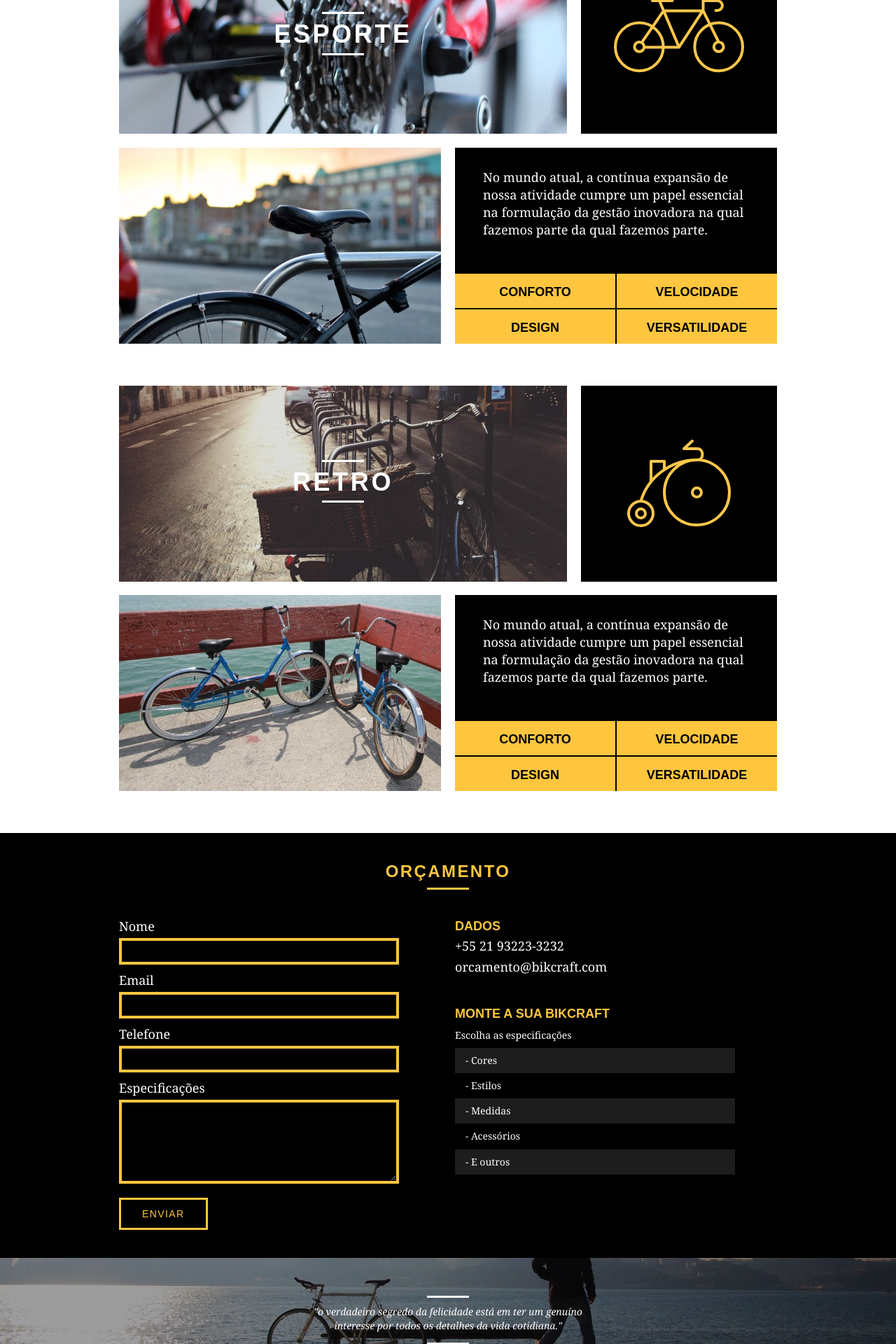
After one commit to Claudeilto/origamid, a PHP site: page /produtos.html in a window 1280 px wide. The commit adds this page. Shown: the part 1040-2960 px from the top of the page at 70% size. Run offline with PHP 8.4, Linux system fonts and the light colour scheme.

Commit message:
Finalizado a página de Produtos.

```diff
--- /dev/null
+++ b/bikcraft/css/produtos.css
@@ -0,0 +1,175 @@
+.interna_produtos {
+    background: url("../img/bg-produtos.jpg") no-repeat center;
+    background-size: cover;
+}
+
+.produto_item {
+    padding-top: 60px;
+}
+
+.produto_item h2 {
+    font-size: 36px;
+    text-transform: uppercase;
+    letter-spacing: .1em;
+    font-weight: bold;
+    position: relative;
+    top: -180px;
+    text-align: center;
+    color: #fff;
+    margin-bottom: -56px;
+}
+
+.produto_item h2::before, .produto_item h2::after {
+    content: "";
+    display: block;
+    width: 60px;
+    height: 3px;
+    background-color: #fff;
+    margin: 6px auto 8px auto;
+}
+
+.produto_icone {
+    background: #000;
+    padding: 70px 0;
+}
+
+.produto_icone img {
+    margin: 0 auto;
+}
+
+.produto_info {
+    background: #000;
+}
+
+.produto_info p {
+    color: #fff;
+    font-size: 18px;
+    line-height: 25px;
+    height: 180px;
+    padding: 30px 40px;
+}
+
+.produto_info ul li {
+    background: #fec63e;
+    text-transform: uppercase;
+    font-size: 18px;
+    line-height: 20px;
+    font-weight: bold;
+    float: left;
+    width: 229px;
+    height: 49px;
+    text-align: center;
+    padding-top: 16px;
+}
+
+.produto_info ul li:nth-child(1), .produto_info ul li:nth-child(2) {
+    margin-bottom: 2px;
+}
+
+.produto_info ul li:nth-child(even) {
+    margin-left: 2px;
+}
+
+/* Orçamento */
+
+.orcamento {
+    background: #000;
+    width: 100%;
+    margin-top: 60px;
+    padding: 40px 0;
+}
+
+.orcamento h2 {
+    color: #fec63e;
+}
+
+.orcamento h2::after {
+    background: #fec63e;
+}
+
+.form {
+    padding-right: 60px;
+}
+
+.form label {
+    display: block;
+    color: #fff;
+    font-family: Georgia, 'Times New Roman', Times, serif;
+    font-size: 18px;
+    line-height: 25px;
+    margin-bottom: 4px;
+}
+
+.form input {
+    display: block;
+    width: 100%;
+    border: 4px solid #fec63e;
+    background: none;
+    color: #fff;
+    padding: 7px 10px;
+    outline: none;
+    font-size: 14px;
+    font-family: Georgia, 'Times New Roman', Times, serif;
+    margin-bottom: 10px;
+}
+
+.form textarea {
+    display: block;
+    width: 100%;
+    height: 120px;
+    border: 4px solid #fec63e;
+    background: none;
+    color: #fff;
+    padding: 7px 10px;
+    outline: none;
+    font-size: 14px;
+    font-family: Georgia, 'Times New Roman', Times, serif;
+    margin-bottom: 20px;
+}
+
+.form button {
+    padding-top: 7px 40px;
+    background: none;
+}
+
+.orcamento_dados {
+    color: #fff;
+}
+
+.orcamento_dados h3 {
+    font-size: 18px;
+    text-transform: uppercase;
+    color: #fec63e;
+    line-height: 25px;
+    font-weight: bold;
+}
+
+.orcamento_dados span {
+    display: block;
+    font-size: 18px;
+    line-height: 30px;
+    font-family: Georgia, 'Times New Roman', Times, serif;
+}
+
+.dados_email {
+    margin-bottom: 40px;
+
+}
+
+.orcamento_dados ul {
+    padding-right: 60px;
+}
+
+.orcamento_dados ul li {
+    font-family: Georgia, 'Times New Roman', Times, serif;
+    font-size: 14px;
+    padding: 10px 15px;
+}
+
+.orcamento_dados ul li:nth-child(odd) {
+    background: #1d1d1d;
+}
+
+.orcamento_dados p {
+    margin: 8px 0;
+}
--- a/bikcraft/css/sobre.css
+++ b/bikcraft/css/sobre.css
@@ -1,5 +1,6 @@
 .interna_sobre {
     background: url("../img/bg-sobre.jpg") no-repeat center;
+    background-size: cover;
 }
 
 .missao_sobre {
--- a/bikcraft/css/style.css
+++ b/bikcraft/css/style.css
@@ -116,7 +116,6 @@ img {
     width: 100%;
     height: 380px;
     background: url("../img/bg.jpg") no-repeat center;
-    background-size: cover;
     margin-top: 92px;
     text-align: center;
     padding-top: 80px;
--- /dev/null
+++ b/bikcraft/produtos.html
@@ -0,0 +1,170 @@
+<!DOCTYPE html>
+<html lang="pt-br">
+
+<head>
+    <meta charset="UTF-8">
+    <meta name="viewport" content="width=device-width, initial-scale=1.0">
+    <title>Bikcraft - Sobre</title>
+    <link rel="stylesheet" href="css/normalize.css">
+    <link rel="stylesheet" href="css/reset.css">
+    <link rel="stylesheet" href="css/grid.css">
+    <link rel="stylesheet" href="css/style.css">
+    <link rel="stylesheet" href="css/produtos.css">
+</head>
+
+<body>
+    <header class="header">
+        <div class="container">
+            <a href="index.html" class="grid-4">
+                <img src="img/bikcraft.svg" alt="">
+            </a>
+            <nav class="header_menu grid-12">
+                <ul>
+                    <li><a href="sobre.html">Sobre</a></li>
+                    <li><a href="produtos.html" class="menu_ativo">Produtos</a></li>
+                    <li><a href="portfolio.html">Portfólio</a></li>
+                    <li><a href="contato.html">Contato</a></li>
+                </ul>
+            </nav>
+        </div>
+    </header>
+
+    <section class="introducao_interna interna_produtos">
+        <div class="container">
+            <h1>Produtos</h1>
+            <p>conheça todos os nossos produtos</p>
+        </div>
+    </section>
+
+    <section class="container produto_item">
+        <div class="grid-11">
+            <img src="img/produtos/bikcraft-passeio-1.jpg" alt="Bikcraft passeio.">
+            <h2>Passeio</h2>
+        </div>
+        <div class="grid-5 produto_icone"><img src="img/produtos/passeio.svg" alt="Bikcraft passeio icone."></div>
+        <div class="grid-8"><img src="img/produtos/bikcraft-passeio-2.jpg" alt="Bikcraft passeio."></div>
+        <div class="grid-8 produto_info">
+            <p>No mundo atual, a contínua expansão de nossa atividade cumpre um papel essencial na formulação da gestão inovadora na qual fazemos parte da qual fazemos parte.</p>
+            <ul>
+                <li>Conforto</li>
+                <li>Velocidade</li>
+                <li>Design</li>
+                <li>Versatilidade</li>
+            </ul>
+        </div>
+    </section>
+
+    <section class="container produto_item">
+        <div class="grid-11">
+            <img src="img/produtos/bikcraft-esporte-1.jpg" alt="Bikcraft esporte.">
+            <h2>Esporte</h2>
+        </div>
+        <div class="grid-5 produto_icone"><img src="img/produtos/esporte.svg" alt="Bikcraft esporte icone."></div>
+        <div class="grid-8"><img src="img/produtos/bikcraft-esporte-2.jpg" alt="Bikcraft esporte."></div>
+        <div class="grid-8 produto_info">
+            <p>No mundo atual, a contínua expansão de nossa atividade cumpre um papel essencial na formulação da gestão inovadora na qual fazemos parte da qual fazemos parte.</p>
+            <ul>
+                <li>Conforto</li>
+                <li>Velocidade</li>
+                <li>Design</li>
+                <li>Versatilidade</li>
+            </ul>
+        </div>
+    </section>
+
+    <section class="container produto_item">
+        <div class="grid-11">
+            <img src="img/produtos/bikcraft-retro-1.jpg" alt="Bikcraft retro.">
+            <h2>Retro</h2>
+        </div>
+        <div class="grid-5 produto_icone"><img src="img/produtos/retro.svg" alt="Bikcraft retro icone."></div>
+        <div class="grid-8"><img src="img/produtos/bikcraft-retro-2.jpg" alt="Bikcraft retro."></div>
+        <div class="grid-8 produto_info">
+            <p>No mundo atual, a contínua expansão de nossa atividade cumpre um papel essencial na formulação da gestão inovadora na qual fazemos parte da qual fazemos parte.</p>
+            <ul>
+                <li>Conforto</li>
+                <li>Velocidade</li>
+                <li>Design</li>
+                <li>Versatilidade</li>
+            </ul>
+        </div>
+    </section>
+
+    <section class="orcamento">
+        <div class="container">
+            <h2 class="subtitulo">Orçamento</h2>
+            <form action="" id="form_orcamento" class="form grid-8">
+                <label for="nome">Nome</label>
+                <input type="text" id="nome">
+                <label for="email">Email</label>
+                <input type="text" id="email">
+                <label for="telefone">Telefone</label>
+                <input type="text" id="telefone">
+                <label for="espec">Especificações</label>
+                <textarea name="espec" id="espec"></textarea>
+                <button type="submit" class="btn">Enviar</button>
+            </form>
+
+            <div class="orcamento_dados grid-8">
+                <h3>Dados</h3>
+                <span>+55 21 93223-3232</span>
+                <span class="dados_email">orcamento@bikcraft.com</span>
+                <h3>Monte a sua Bikcraft</h3>
+                <p>Escolha as especificações</p>
+                <ul>
+                    <li>- Cores</li>
+                    <li>- Estilos</li>
+                    <li>- Medidas</li>
+                    <li>- Acessórios</li>
+                    <li>- E outros</li>
+                </ul>
+            </div>
+        </div>
+    </section>
+
+    <section class="quebra">
+        <blockquote class="quote-externo container">
+            <p>"o verdadeiro segredo da felicidade está em ter um genuíno interesse por todos os detalhes da vida
+                cotidiana."</p>
+            <cite>William Morris</cite>
+        </blockquote>
+    </section>
+
+    <footer>
+        <div class="footer">
+            <div class="container">
+
+                <div class="grid-8 footer_historia">
+                    <h3>Nossa história</h3>
+                    <p>O verdadeiro segredo da felicidade está em ter um genuíno interesse por todos os detalhes da vida cotidiana cotidiana. Interesse por todos os detalhes da vida cotidiana cotidiana.</p>
+                </div>
+
+                <div class="grid-4 footer_contato">
+                    <h3>Contato</h3>
+                    <ul>
+                        <li>- 21 23322-4334</li>
+                        <li>- contato@bikcraft.com</li>
+                        <li>- Botafogo - RJ</li>
+                    </ul>
+                </div>
+
+                <div class="grid-4 footer_redes">
+                    <h3>Redes Sociais</h3>
+                    <ul>
+                        <li><a href="http://facebook.com" target="_blank"><img src="img/redes-sociais/facebook.svg" alt="Facebook bikcraft"></a></li>
+                        <li><a href="http://instagram.com" target="_blank"><img src="img/redes-sociais/instagram.svg" alt="Instragram bikcraft"></a></li>
+                        <li><a href="http://twitter.com" target="_blank"><img src="img/redes-sociais/twitter.svg" alt="Twitter bikcraft"></a></li>
+                    </ul>
+                </div>
+            </div>
+        </div>
+        <div class="copy">
+            <div class="container">
+                <p class="grid-16">Bikcraft 2020 - Alguns direitos reservados.</p>
+            </div>
+        </div>
+    </footer>
+    <script type="text/javascript" src="js/script.js"></script>
+</body>
+
+</html>
```
